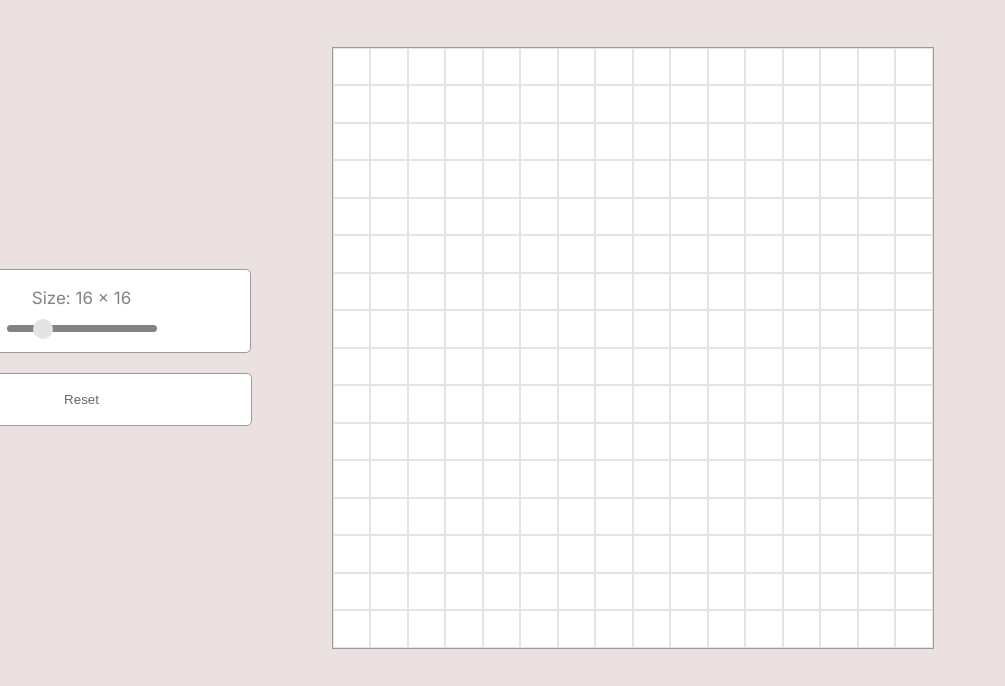
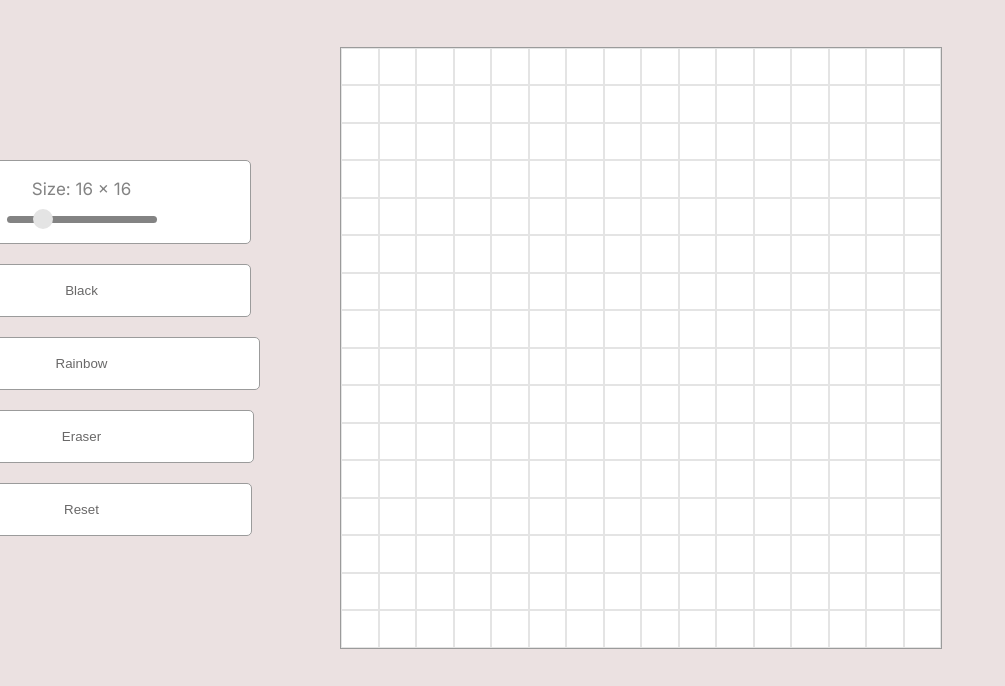
Before and after one commit to itskharina/Etch-a-Sketch, a plain HTML site: page index.html in a window 1280 px wide. Shown: the part 114-800 px from the top of the page, without its empty margins (0-1005 px from the left). Drawn offline with Linux system fonts and the light colour scheme.

Commit message:
Added rainbow, black and eraser button

```diff
--- a/index.html
+++ b/index.html
@@ -19,6 +19,15 @@
                 <input type="range" class="slider" min="4" max="64" value="16">
             </div>
             <div class="button">
+                <button class="black-btn">Black</button>
+            </div>
+            <div class="button">
+                <button class="rainbow-btn">Rainbow</button>
+            </div>
+            <div class="button">
+                <button class="eraser-btn">Eraser</button>
+            </div>
+            <div class="button">
                 <button class="reset-btn">Reset</button>
             </div>
         </div>
```
